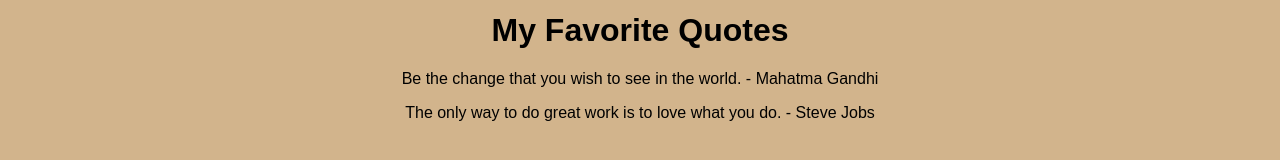
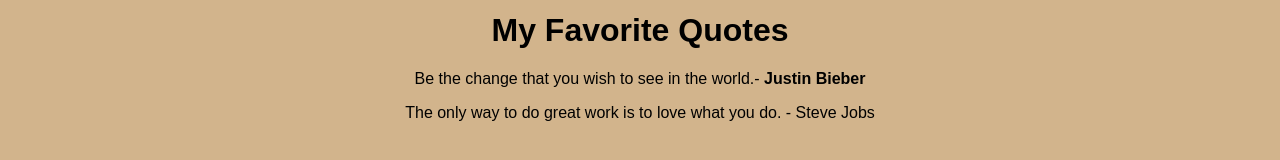
Before and after one commit to donnellperkins/GitLab, a plain HTML site: page index.html in a window 1280 px wide. Shown: the part 125-285 px from the top of the page. Drawn offline with Linux system fonts and the light colour scheme.

Commit message:
I live in a world of my own, and in this world JB is the only person who would say something like this.

```diff
--- a/index.html
+++ b/index.html
@@ -13,7 +13,7 @@
 
     <main>
         <h1>My Favorite Quotes</h1>
-        <blockquote>Be the change that you wish to see in the world. - Mahatma Gandhi</blockquote>
+        <blockquote>Be the change that you wish to see in the world.- <b>Justin Bieber</b></blockquote>
         <blockquote>The only way to do great work is to love what you do. - Steve Jobs</blockquote>
     </main>
 
```
